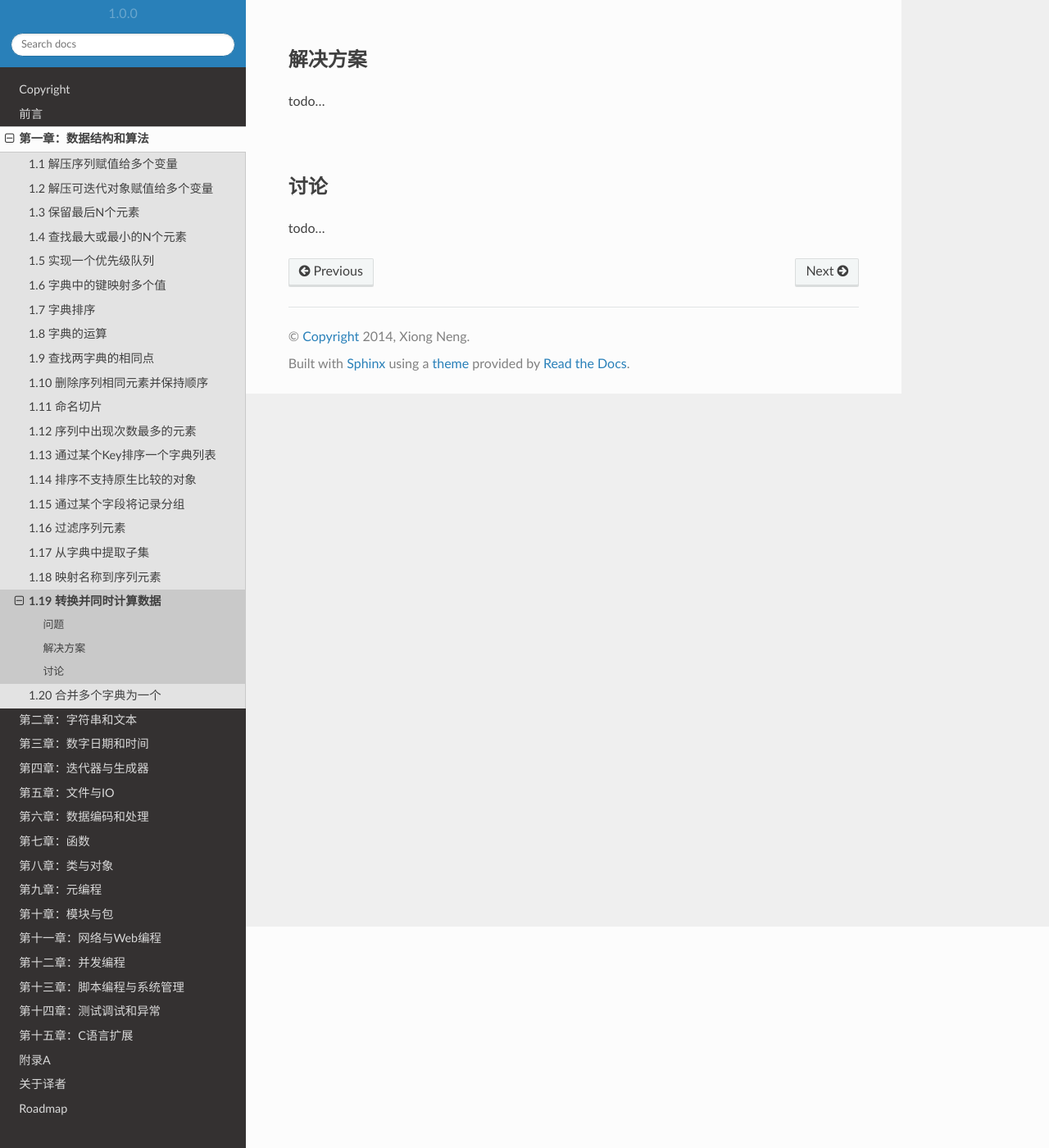
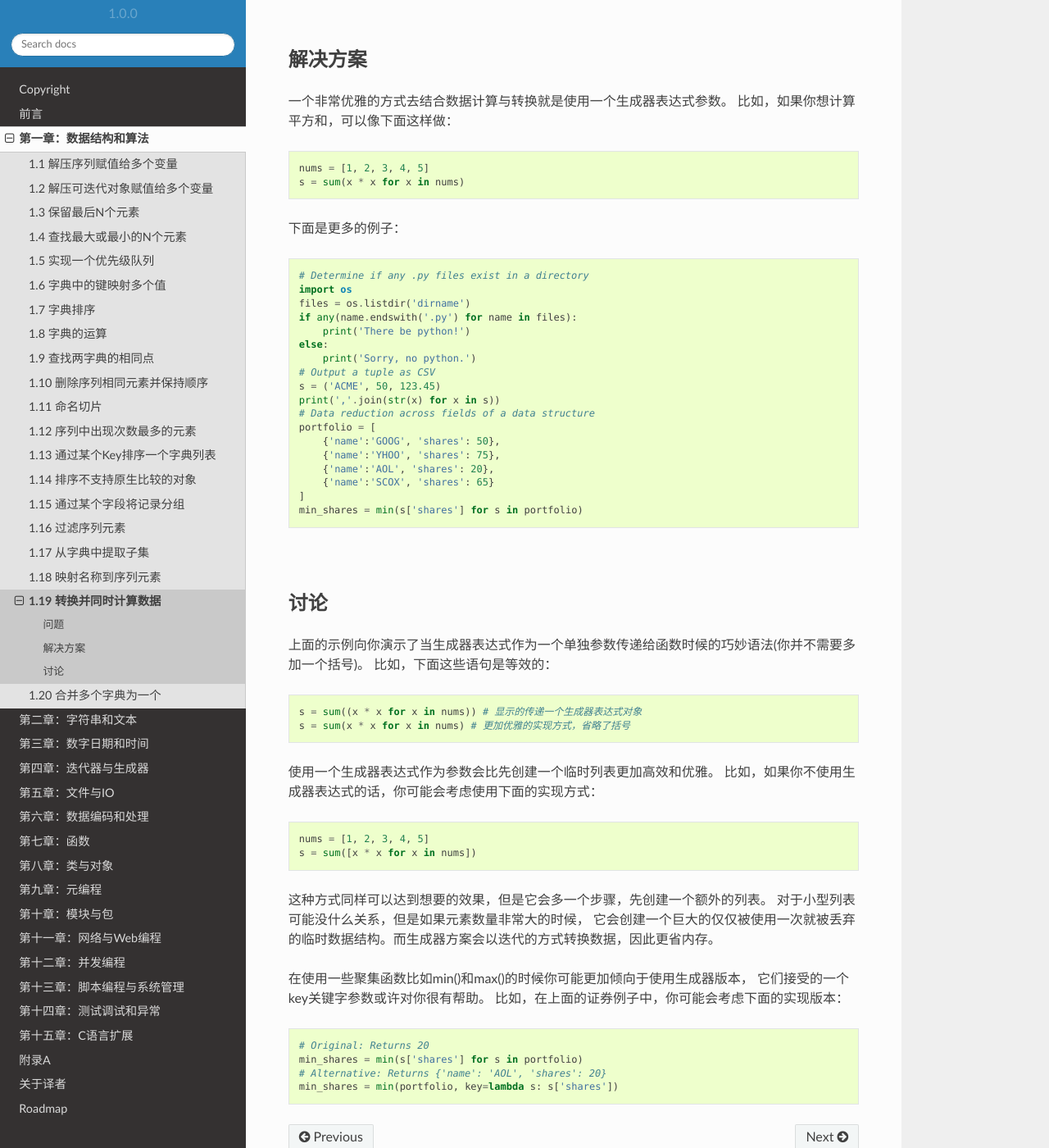
Before and after one commit to yidao620c/python3-cookbook, a Sphinx documentation site: the page built from source/c01/p19_transform_and_reduce_data_same_time.rst, in a window 1280 px wide and 1400 px high, scrolled down 270 px. Shown: the whole window at 82% size. Built offline with Sphinx 7.4.7 and the Read the Docs theme 2.0.0, drawn with Linux system fonts in a browser that asks for light colours; some of the changed text lies outside the part shown.

Commit message:
1.19小节完成

```diff
--- a/source/c01/p19_transform_and_reduce_data_same_time.rst
+++ b/source/c01/p19_transform_and_reduce_data_same_time.rst
@@ -5,18 +5,76 @@
 ----------
 问题
 ----------
-todo...
+你需要在数据序列上执行聚集函数(比如sum(), min(), max())，但是首先你需要先转换或者过滤数据
 
 |
 
 ----------
 解决方案
 ----------
-todo...
+一个非常优雅的方式去结合数据计算与转换就是使用一个生成器表达式参数。
+比如，如果你想计算平方和，可以像下面这样做：
+
+.. code-block:: python
+
+    nums = [1, 2, 3, 4, 5]
+    s = sum(x * x for x in nums)
+
+下面是更多的例子：
+
+.. code-block:: python
+
+    # Determine if any .py files exist in a directory
+    import os
+    files = os.listdir('dirname')
+    if any(name.endswith('.py') for name in files):
+        print('There be python!')
+    else:
+        print('Sorry, no python.')
+    # Output a tuple as CSV
+    s = ('ACME', 50, 123.45)
+    print(','.join(str(x) for x in s))
+    # Data reduction across fields of a data structure
+    portfolio = [
+        {'name':'GOOG', 'shares': 50},
+        {'name':'YHOO', 'shares': 75},
+        {'name':'AOL', 'shares': 20},
+        {'name':'SCOX', 'shares': 65}
+    ]
+    min_shares = min(s['shares'] for s in portfolio)
 
 |
 
 ----------
 讨论
 ----------
-todo...
+上面的示例向你演示了当生成器表达式作为一个单独参数传递给函数时候的巧妙语法(你并不需要多加一个括号)。
+比如，下面这些语句是等效的：
+
+.. code-block:: python
+
+    s = sum((x * x for x in nums)) # 显示的传递一个生成器表达式对象
+    s = sum(x * x for x in nums) # 更加优雅的实现方式，省略了括号
+
+使用一个生成器表达式作为参数会比先创建一个临时列表更加高效和优雅。
+比如，如果你不使用生成器表达式的话，你可能会考虑使用下面的实现方式：
+
+.. code-block:: python
+
+    nums = [1, 2, 3, 4, 5]
+    s = sum([x * x for x in nums])
+
+这种方式同样可以达到想要的效果，但是它会多一个步骤，先创建一个额外的列表。
+对于小型列表可能没什么关系，但是如果元素数量非常大的时候，
+它会创建一个巨大的仅仅被使用一次就被丢弃的临时数据结构。而生成器方案会以迭代的方式转换数据，因此更省内存。
+
+在使用一些聚集函数比如min()和max()的时候你可能更加倾向于使用生成器版本，
+它们接受的一个key关键字参数或许对你很有帮助。
+比如，在上面的证券例子中，你可能会考虑下面的实现版本：
+
+.. code-block:: python
+
+    # Original: Returns 20
+    min_shares = min(s['shares'] for s in portfolio)
+    # Alternative: Returns {'name': 'AOL', 'shares': 20}
+    min_shares = min(portfolio, key=lambda s: s['shares'])
```
Also changed, not shown: 1 other file.
